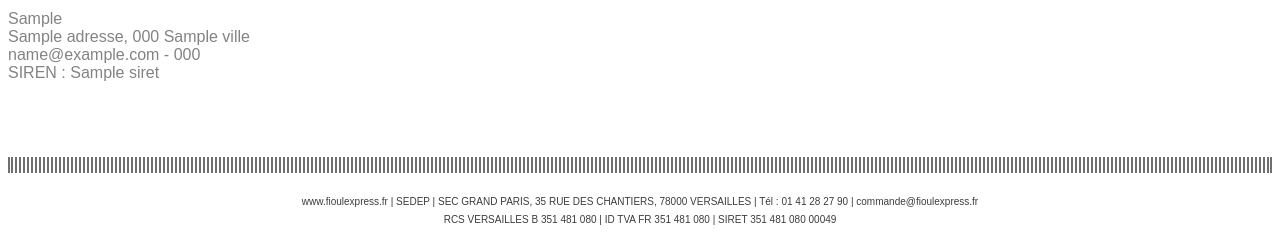
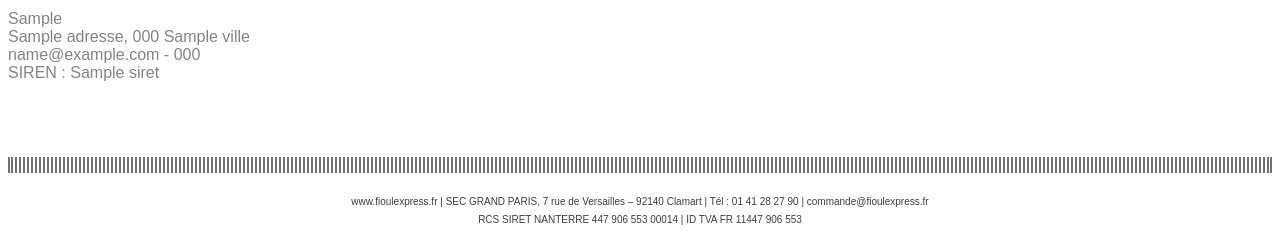
Before and after one commit to croatian91/fioulexpress, a Django app: template templates/admin/commande/detail_pdf.html in a window 1280 px wide. Shown: the part 772-1009 px from the top of the page. Run offline with Django 3.2, Linux system fonts and the light colour scheme; the template is opened without the code that fills it: most values are stand-ins (such as "Sample title", 1, 10 or a date in 2020); parts of the project's set-up code (start-up, migrations or seed data) failed here and were passed over; some libraries are stand-ins or nearby versions.

Commit message:
update address and SIRET

```diff
--- a/emails/commande_client.html
+++ b/emails/commande_client.html
@@ -477,8 +477,8 @@
                 <tr><td width="460" height="5" bgcolor="#ffffff"></td></tr>
                 <tr>
                     <td width="460" align="center" valign="middle" style="font-family:Arial;color:#666766;font-size:9px;text-decoration:none;line-height:15px;">
-                        <a href="http://www.fioulexpress.fr" style="color:#666766;text-decoration:none;" target="_blank">www.fioulexpress.fr</a> | SEDEP, 5 voie d'Igny, 92140 Clamart | T&eacute;l: 01 41 28 27 90 | <a href="mailto:commande@fioulexpress.fr" style="color:#666766;text-decoration:none;" target="_blank">commande@fioulexpress.fr</a><br/>
-                        RCS VERSAILLES B 351 481 080 | ID TVA FR 351 481 080
+                        <a href="http://www.fioulexpress.fr" style="color:#666766;text-decoration:none;" target="_blank">www.fioulexpress.fr</a> | SEDEP, SEC GRAND PARIS, 7 rue de Versailles – 92140 Clamart | T&eacute;l: 01 41 28 27 90 | <a href="mailto:commande@fioulexpress.fr" style="color:#666766;text-decoration:none;" target="_blank">commande@fioulexpress.fr</a><br/>
+                        RCS SIRET NANTERRE 447 906 553 00014 | ID TVA FR 11447 906 553
                     </td>
                 </tr>
                 <tr><td width="460" height="30" bgcolor="#ffffff"></td></tr>
--- a/templates/admin/commande/detail_pdf.html
+++ b/templates/admin/commande/detail_pdf.html
@@ -141,8 +141,8 @@
         <div class="sep"></div>
     </div>
     <div id="mention">
-        <a href="https://www.fioulexpress.fr">www.fioulexpress.fr</a> | SEDEP | SEC GRAND PARIS, 35 RUE DES CHANTIERS, 78000 VERSAILLES | Tél : 01 41 28 27 90 | <a href="mailto:commande@fioulexpress.fr">commande@fioulexpress.fr</a><br>
-        RCS VERSAILLES B 351 481 080 | ID TVA FR 351 481 080 | SIRET 351 481 080 00049
+        <a href="https://www.fioulexpress.fr">www.fioulexpress.fr</a> | SEC GRAND PARIS, 7 rue de Versailles – 92140 Clamart | Tél : 01 41 28 27 90 | <a href="mailto:commande@fioulexpress.fr">commande@fioulexpress.fr</a><br>
+        RCS SIRET NANTERRE 447 906 553 00014 | ID TVA FR 11447 906 553
     </div>
 </body>
 </html>
```
Also changed, not shown: templates/base.html (+3 -14 lines).
